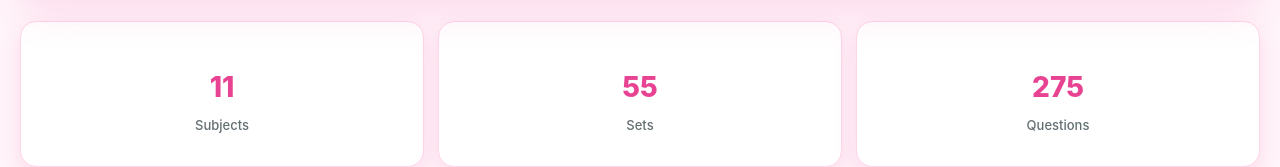
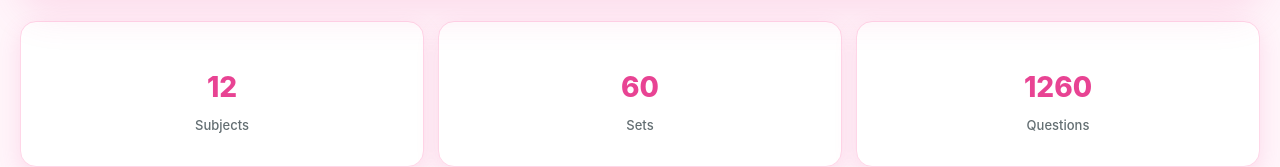
Before and after one commit to AKASH7455/GNM-1ST-YEAR, a React (Vite) app: page / in a window 1280 px wide. Shown: the part 423-590 px from the top of the page. Built offline with nearby package versions, Linux system fonts and the light colour scheme.

Commit message:
hone page edit kiya question count sahi kiya hai

```diff
--- a/src/pages/Home.jsx
+++ b/src/pages/Home.jsx
@@ -1,10 +1,20 @@
 import { Link } from "react-router-dom";
 
 import nurseImage from "../assets/images/nurse.png";
+import quizData from "../data";
 
 import "../styles/home.css";
 
 function Home() {
+  const subjects = Object.values(quizData);
+  const totalSubjects = subjects.length;
+  const totalSets = subjects.reduce((sum, subject) => sum + Object.keys(subject.sets).length, 0);
+  const totalQuestions = subjects.reduce(
+    (sum, subject) =>
+      sum + Object.values(subject.sets).reduce((setSum, setQuestions) => setSum + setQuestions.length, 0),
+    0
+  );
+
   return (
     <section className="home">
 
@@ -45,17 +55,17 @@ function Home() {
       <div className="stats-container">
 
         <div className="stat-card">
-          <h3>11</h3>
+          <h3>{totalSubjects}</h3>
           <p>Subjects</p>
         </div>
 
         <div className="stat-card">
-          <h3>55</h3>
+          <h3>{totalSets}</h3>
           <p>Sets</p>
         </div>
 
         <div className="stat-card">
-          <h3>275</h3>
+          <h3>{totalQuestions}</h3>
           <p>Questions</p>
         </div>
 
```
